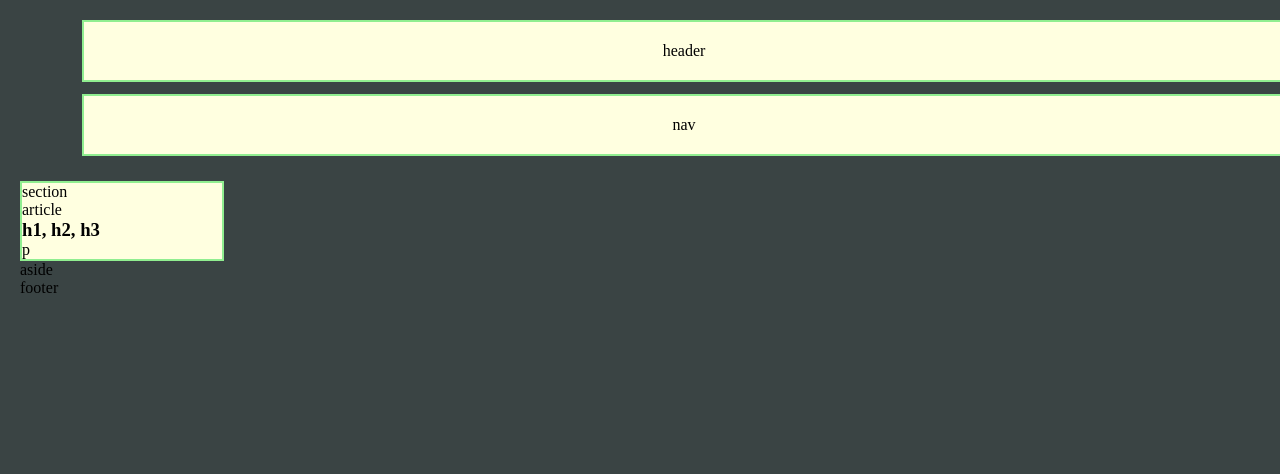
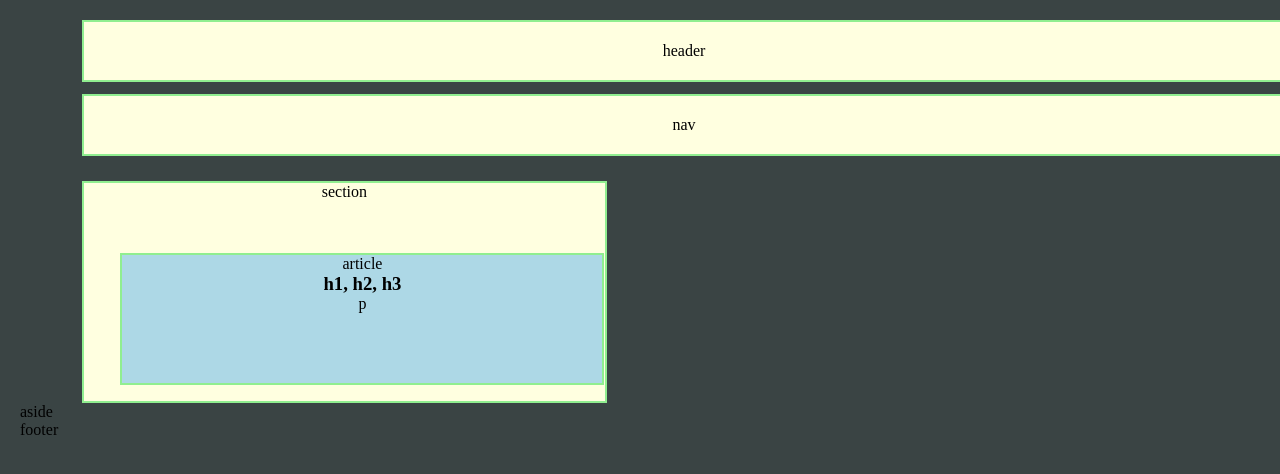
Before and after one commit to Gab-chan/HW-Wireframe, a plain HTML site: page index.html in a window 1280 px wide. Drawn offline with Linux system fonts and the light colour scheme.

Commit message:
updates to css file

```diff
--- a/style.css
+++ b/style.css
@@ -39,10 +39,33 @@ nav {
 }
 
 
-section{
+section {
+    clear: both;
+    width: 42%;
+    border: 2px solid lightgreen;
+    color: black;
+    background-color: lightyellow;
+    text-align: center;
+    margin-left: 5%;
+    padding-bottom: 200px;
+
+}
+
+article {
+    float:left;
     width: 200px;
     border: 2px solid lightgreen;
     color: black;
-    background-color: lightyellow;
+    background-color: lightblue;
+    text-align: center;
+    margin-left: 7%;
+    margin-top: 10%;
+    padding-left: 140px;
+    padding-right: 140px;
+    padding-bottom: 70px;
 
 }
+
+h1 {
+
+}
```
